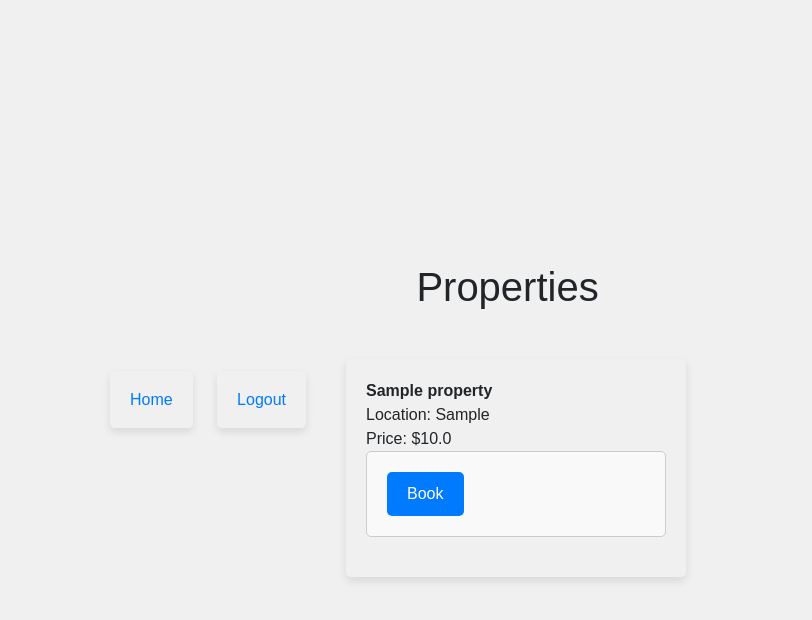
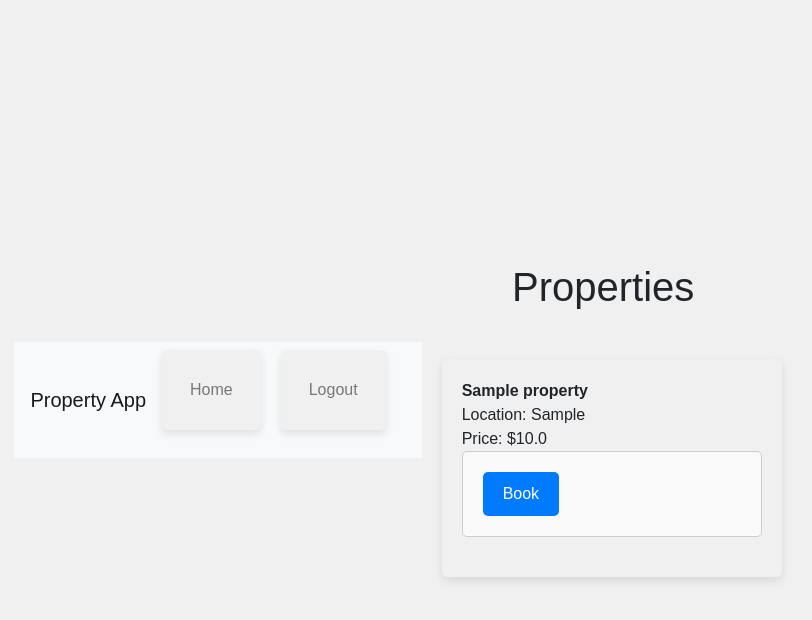
Before and after one commit to allenanto/B9IS123_2324_TMD2, a Flask app: template templates/index.html in a window 1280 px wide. Shown: the top 620 px of the page, without its empty margins (232-1044 px from the left). Run offline with Flask 3, Linux system fonts and the light colour scheme; the template is opened without the code that fills it: values that come from a table or form of the project are taken from there, others are empty; tables that the repository leaves empty hold one stand-in row (values such as "Sample post"); some libraries are stand-ins or nearby versions.

Commit message:
Adding bootstrapp

```diff
--- a/templates/index.html
+++ b/templates/index.html
@@ -12,12 +12,23 @@
 </head>
 <body>
     <div>
-        <nav>
-            <ul>
-                <li><a href="{{ url_for('index') }}">Home</a></li>
-                <li><a href="{{ url_for('logout') }}">Logout</a></li>
-            </ul>
+        <nav class="navbar navbar-expand-lg navbar-light bg-light">
+            <a class="navbar-brand" href="{{ url_for('index') }}">Property App</a>
+            <button class="navbar-toggler" type="button" data-toggle="collapse" data-target="#navbarNav" aria-controls="navbarNav" aria-expanded="false" aria-label="Toggle navigation">
+                <span class="navbar-toggler-icon"></span>
+            </button>
+            <div class="collapse navbar-collapse" id="navbarNav">
+                <ul class="navbar-nav ml-auto">
+                    <li class="nav-item">
+                        <a class="nav-link" href="{{ url_for('index') }}">Home</a>
+                    </li>
+                    <li class="nav-item">
+                        <a class="nav-link" href="{{ url_for('logout') }}">Logout</a>
+                    </li>
+                </ul>
+            </div>
         </nav>
+
     </div>
 
     <div class="content">
```
